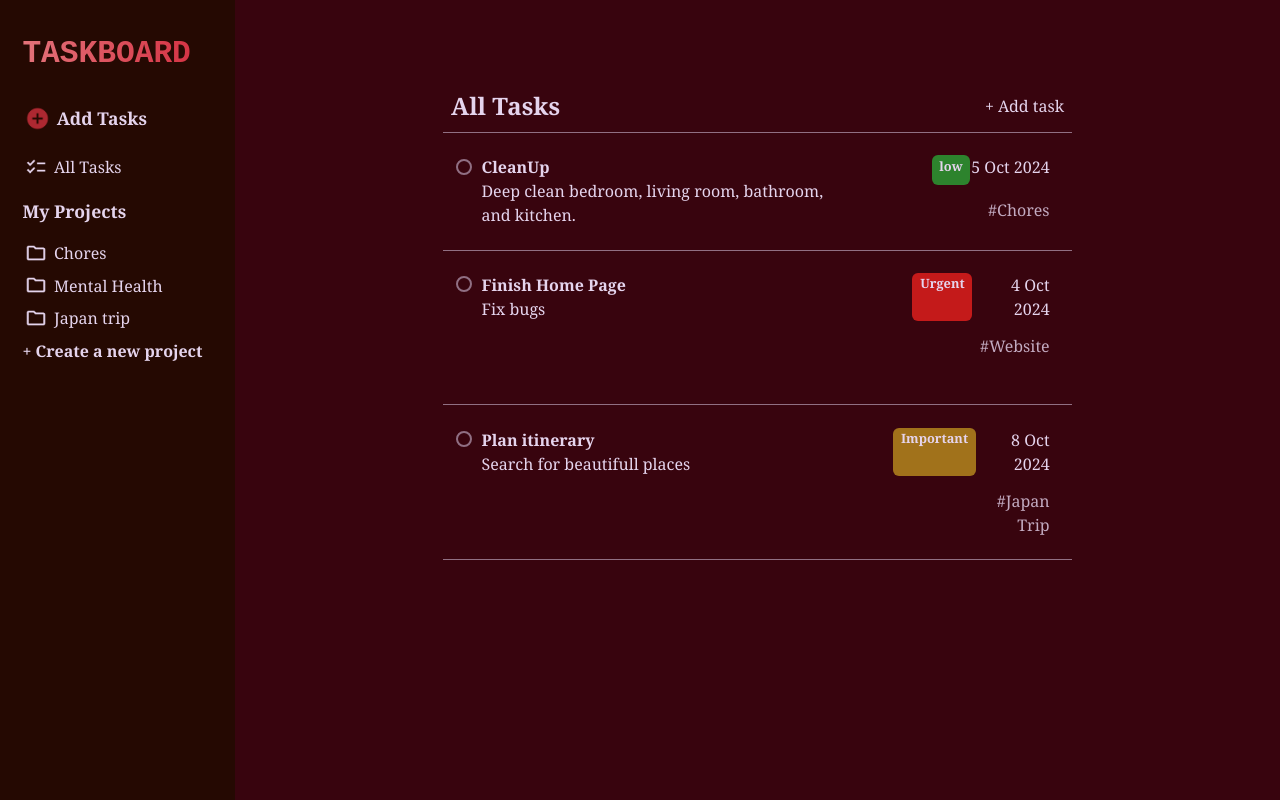
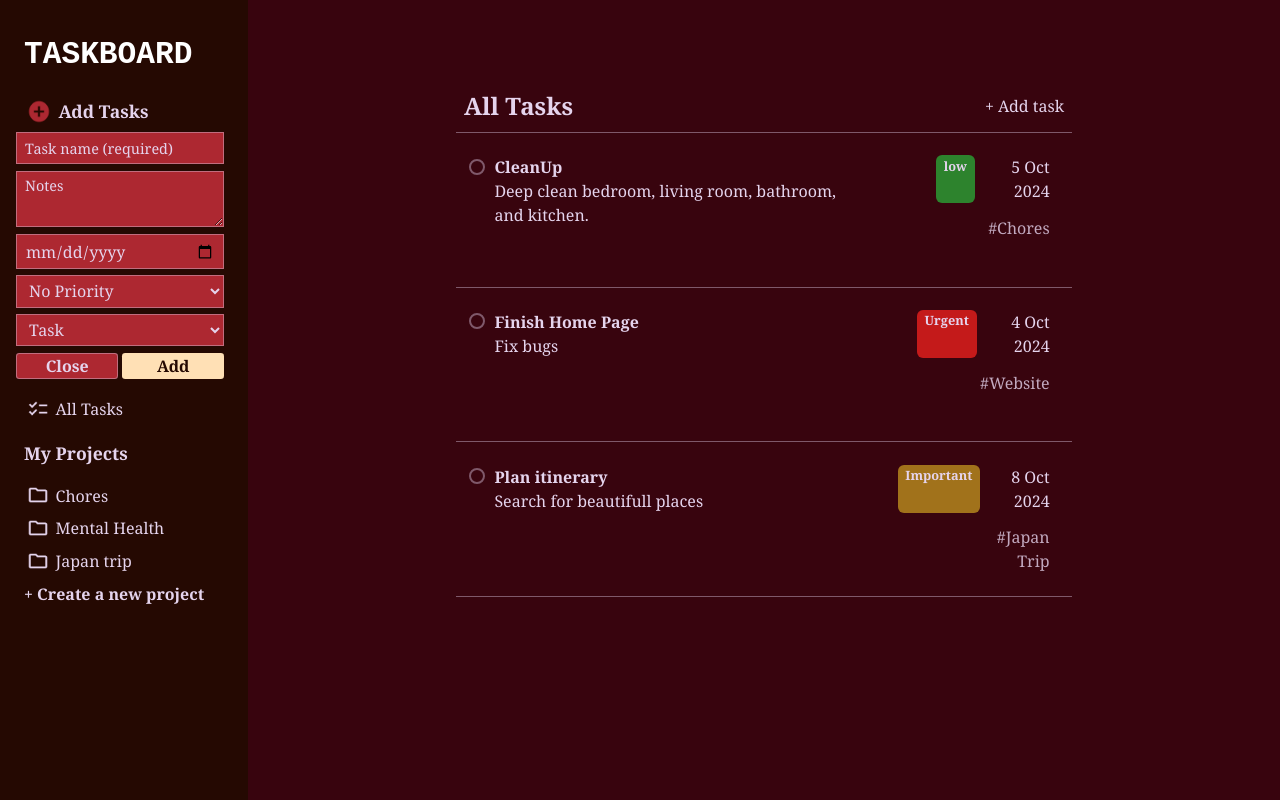
Before and after one commit to Shumaila-sayed/Todo-List, a website built with webpack: page src/template.html in a window 1280 px wide. Both pictures are taken after a click on the element "Add Tasks". Built offline with nearby package versions, Linux system fonts and the light colour scheme.

Commit message:
stye add task dialog box

```diff
--- a/src/index.js
+++ b/src/index.js
@@ -1,2 +1,12 @@
 import "./styles.css";
 console.log(1)
+
+document.querySelector('.add-task').addEventListener('click', () => {
+    const dialog = document.querySelector('dialog');
+    dialog.show();
+});
+
+document.getElementById('close-dialog').addEventListener('click', () => {
+    const dialog = document.querySelector('dialog');
+    dialog.close();
+});
--- a/src/styles.css
+++ b/src/styles.css
@@ -1,4 +1,4 @@
- *, *::before, *::after {
+  *, *::before, *::after {
     box-sizing: border-box;
   }
 
@@ -29,6 +29,18 @@
     isolation: isolate;
   }
 
+  button, input, select, textarea {
+    font-family: inherit;
+    font-size: 100%;
+  }
+
+  input, textarea, select, button {
+  width: 150px;
+  padding: 0;
+  margin: 0;
+  box-sizing: border-box;
+ }
+
  :root {
     isolation: isolate;
     --black-bean: #250902;
@@ -38,7 +50,7 @@
     --Auburn: #AD2831;
     --peach: #ffe0b5;
     --light-purple: #e5d4ed;
-    --border:  #d8c5e08e;
+    --border:  #d8c5e071;
     --white: hsl(0, 0%, 100%);
     --black: hsl(0, 0%, 0%);
     --rich-black-fogra-29: hsl(210, 26%, 7%);
@@ -54,7 +66,7 @@
  .side-bar {
     background-color: var(--black-bean);
     height: 100vh;
-    padding: 1.4em;
+    padding: 1.5em;
  }
 
  .logo {
@@ -62,11 +74,13 @@
     font-weight: 800;
     font-size: 1.3em;
     padding-top: 0.4em;
-    background: linear-gradient(to right, #e3737a, #d42c3e);
-    -webkit-background-clip: text;
-    -webkit-text-fill-color: transparent;
+    color: var(--white);
     margin-bottom: 1.2em;
     cursor: pointer;
+ }
+
+ .add-task {
+    margin-top: -0.5em;
  }
 
  .add-task, .projects {
@@ -226,3 +240,67 @@
    grid-column: 2;
    opacity: 0.8;
  }
+
+ dialog[open] {
+   display: contents;
+ }
+
+ input, textarea, select, option {
+    background-color: var(--Auburn);
+    color: var(--light-purple);
+    border: 0.1px solid var(--border);
+    width: 13em;
+    padding: 0.2em 0.5em;
+ }
+
+ .div-form {
+    width: 13em;
+    margin: -0.8em 0 1em -0.5em;
+ }
+
+ .side-form {
+    display: flex;
+    flex-direction: column;
+    gap: 0.4em;
+ }
+
+ .task-description::placeholder, .task-name::placeholder {
+    color: var(--light-purple);
+    font-size: 0.9em;
+ }
+
+ .task-name:focus, .task-description:focus, .task-date:focus,
+ .task-priority:focus, .task-projects:focus  {
+  outline: none;
+ }
+
+ option:focus {
+  border: 0.1px solid var(--border) ;
+ }
+
+ .task-date {
+    margin-top: -0.4em;
+ }
+
+ .btns {
+    display: flex;
+    gap: 4px;
+ }
+
+ button {
+    cursor: pointer;
+    border: none;
+    border-radius: 0.2em;
+    font-weight: bolder;
+ }
+
+ #close-dialog {
+    background-color: var(--Auburn);
+    color: var(--light-purple);
+    border: 0.1px solid var(--border);
+ }
+
+ #addToTask {
+    background-color: var(--peach);
+    color: var(--black-bean);
+ }
--- a/src/template.html
+++ b/src/template.html
@@ -11,8 +11,53 @@
         <div class="logo">
             <h1>TASKBOARD</h1>
         </div>
-        <div class="task-board">
+
+        <div>
             <p class="add-task">Add Tasks</p>
+
+            <dialog class="side-dialog">
+              <div class="div-form">
+              <form class="side-form">
+
+                <div id="taskname">
+                <input class="task-name" type="text" placeholder="Task name (required)" required >
+                </div>
+
+                <div id="taskdetail">
+                <textarea class="task-description" placeholder="Notes"></textarea>
+                </div>
+
+               <div id="taskdate">
+                <input type="date" class="task-date" required>
+               </div>
+
+                <p id="taskpriority">
+                <select class="task-priority">
+                  <option>No Priority</option>
+                  <option>low</option>
+                  <option>Important</option>
+                  <option>Urgent</option>
+                </select>
+              </p>
+
+                <p id="taskproject">
+                <select class="task-projects">
+                  <option selected>Task</option>
+                  <option>Chores</option>
+                  <option>Mental health</option>
+                  <option>Japan Trip</option>
+                </select>
+              </p>
+
+                <div class="btns">
+                    <button id="close-dialog">Close</button>
+                    <button formmethod="dialog" id="addToTask">Add</button>
+                </div>
+
+              </form>
+              </div>
+            </dialog>
+
             <p class="all-task">All Tasks</p>
             <div class="project-list">
                 <p class="projects">My Projects</p>
@@ -23,6 +68,7 @@
             <p class="new-project">+ Create a new project</p>
         </div>
     </section>
+
     <section class="main-content">
         <div class="main-tab">
         <h2 class="main-heading">All Tasks</h2>
```
